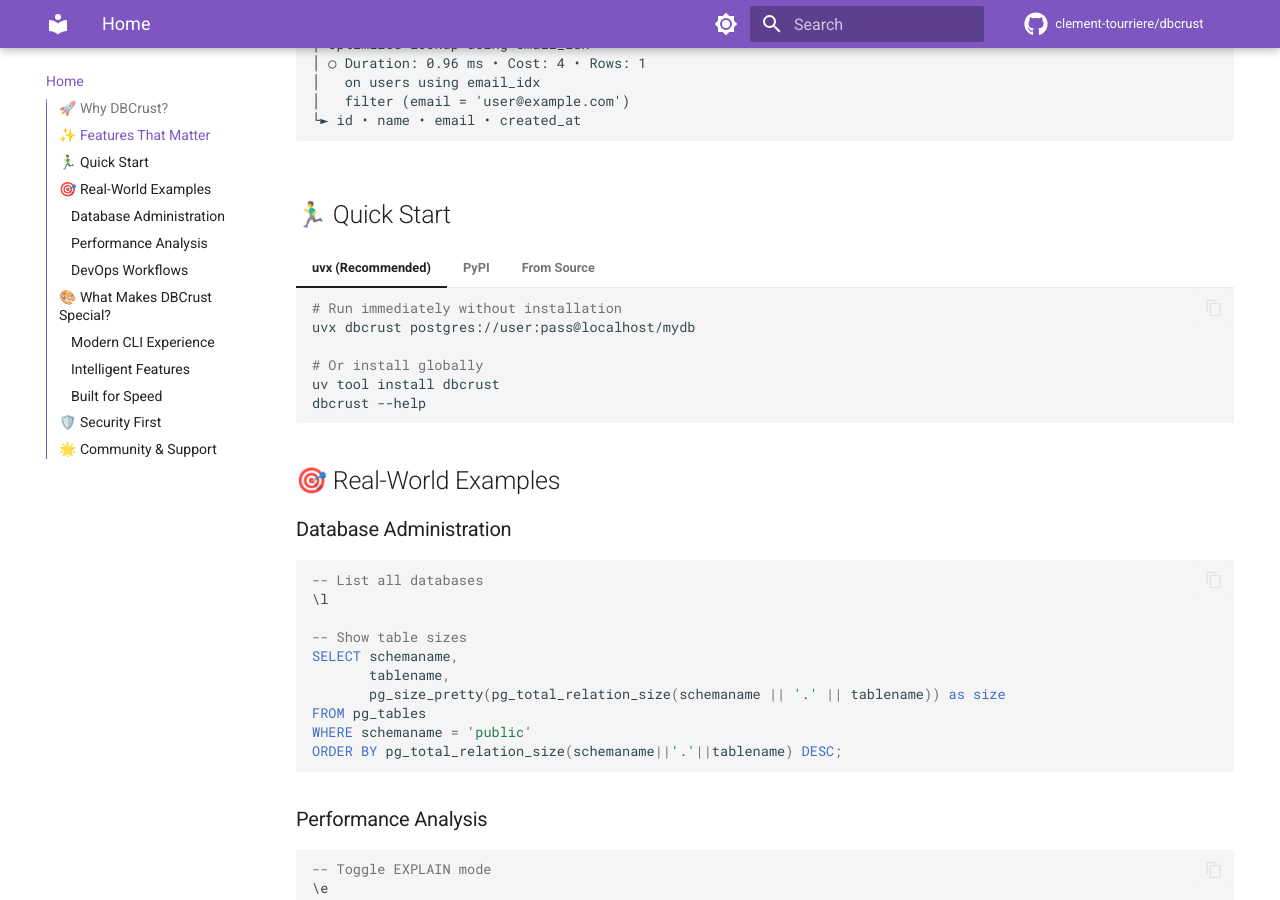
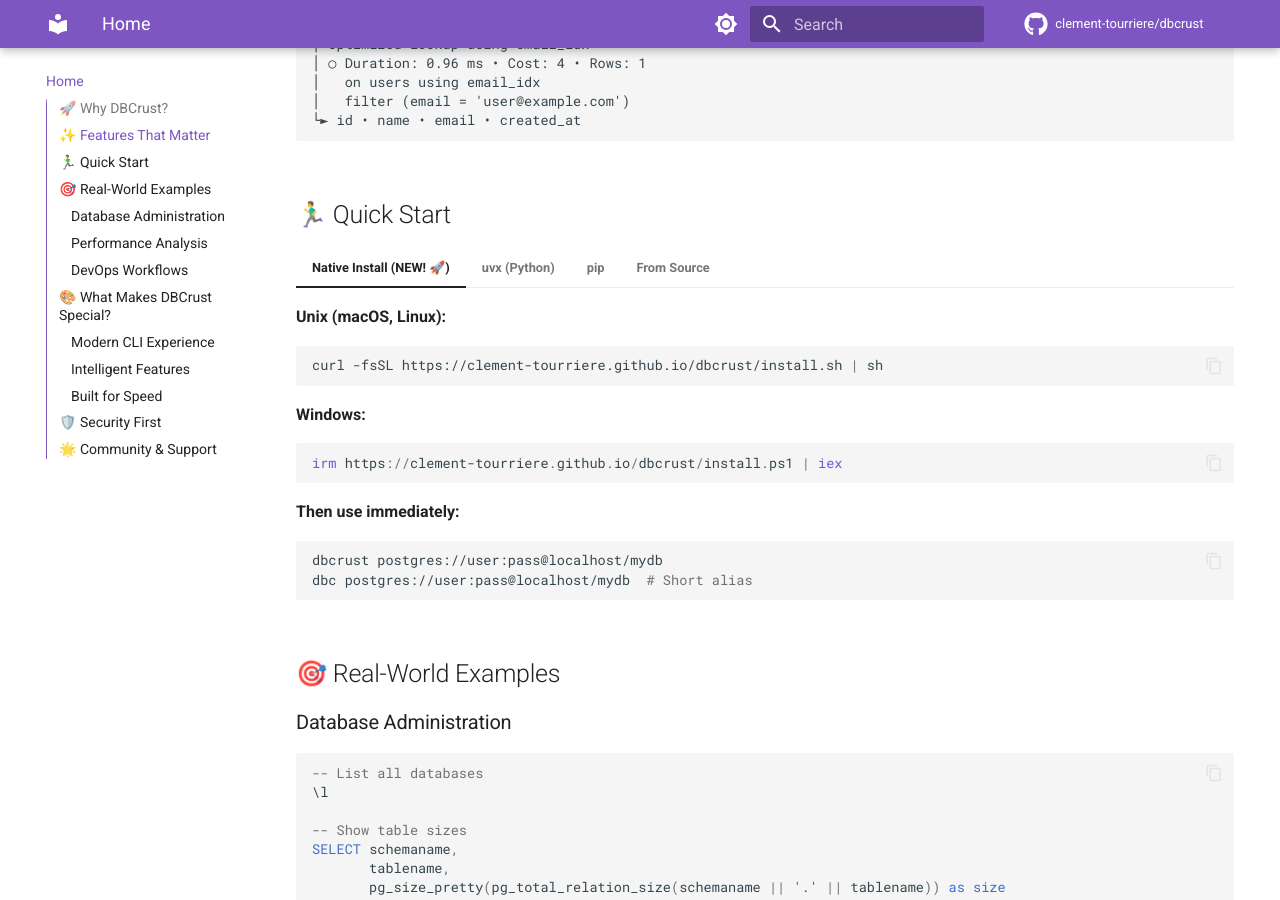
Before and after one commit to clement-tourriere/dbcrust, an MkDocs documentation site: the page built from docs/index.md, in a window 1280 px wide and 900 px high, scrolled down 1121 px. Built offline with MkDocs 1.6.1 and Material for MkDocs 9.7.7, drawn with Linux system fonts in a browser that asks for light colours; comment, search, counter and statistics services are not loaded.

Commit message:
docs: update wrong documentation and script

````diff
--- a/docs/index.md
+++ b/docs/index.md
@@ -129,7 +129,25 @@
 
 ## 🏃‍♂️ Quick Start
 
-=== "uvx (Recommended)"
+=== "Native Install (NEW! 🚀)"
+
+    **Unix (macOS, Linux):**
+    ```bash
+    curl -fsSL https://clement-tourriere.github.io/dbcrust/install.sh | sh
+    ```
+
+    **Windows:**
+    ```powershell
+    irm https://clement-tourriere.github.io/dbcrust/install.ps1 | iex
+    ```
+
+    **Then use immediately:**
+    ```bash
+    dbcrust postgres://user:pass@localhost/mydb
+    dbc postgres://user:pass@localhost/mydb  # Short alias
+    ```
+
+=== "uvx (Python)"
 
     ```bash
     # Run immediately without installation
@@ -140,7 +158,7 @@
     dbcrust --help
     ```
 
-=== "PyPI"
+=== "pip"
 
     ```bash
     pip install dbcrust
````
Also changed, not shown: README.md (+2 -2 lines), docs/installation.md (+6 -6 lines), docs/quick-start.md (+21 -1 lines), 2 other files.
